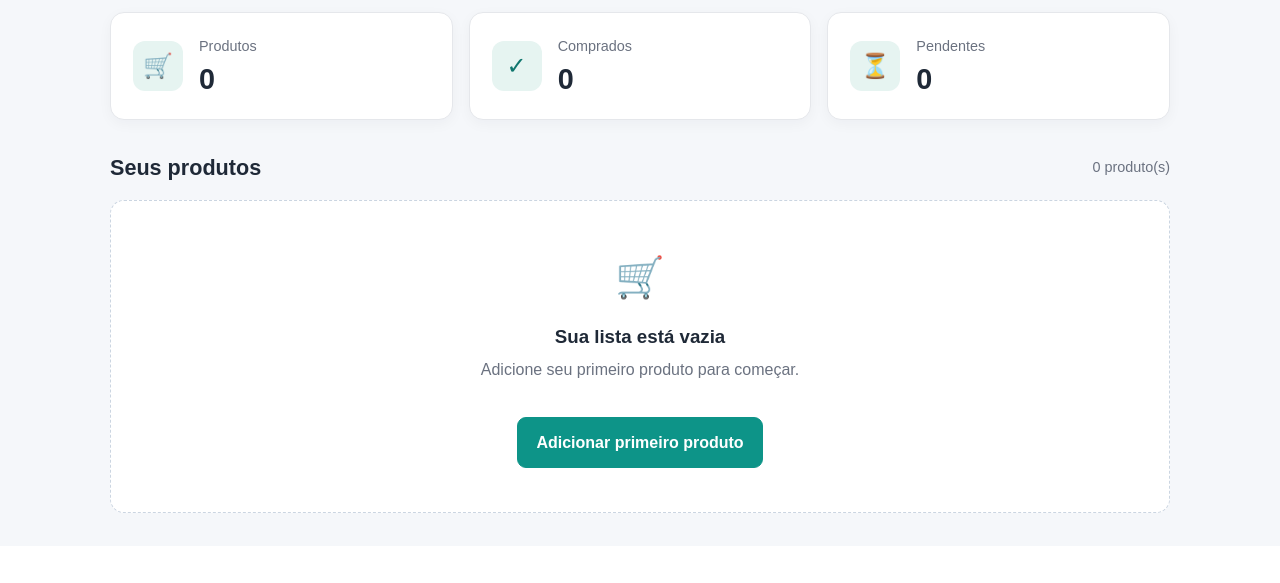
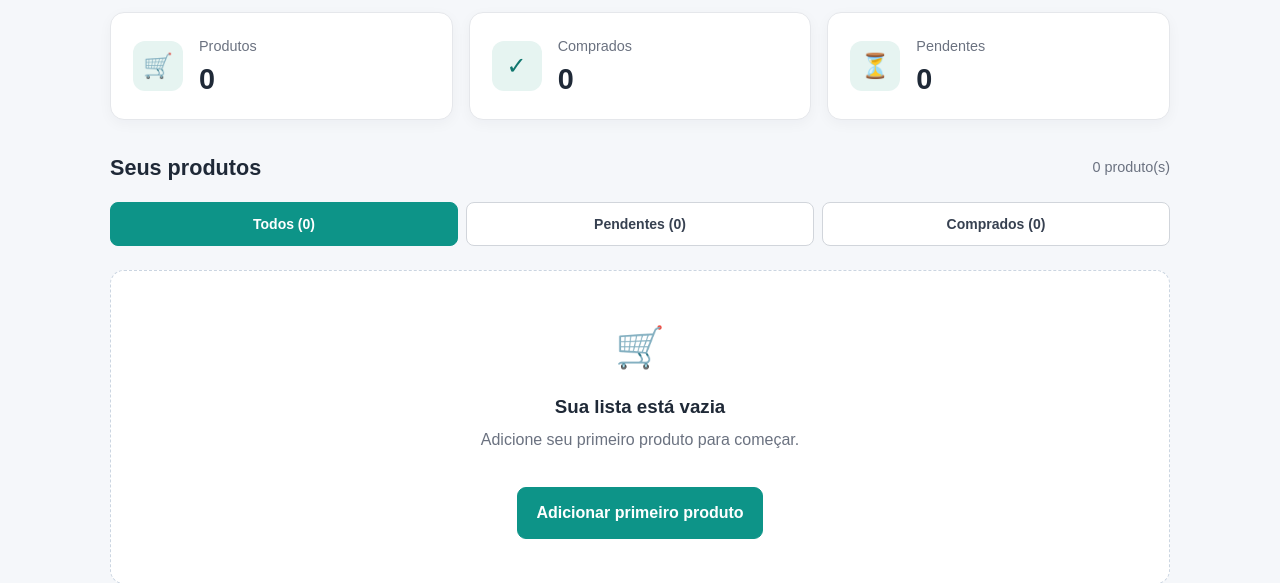
Before and after one commit to AndreSouzanl/lista-facil, a Django app: page /produtos/ in a window 1280 px wide. Shown: the part 254-837 px from the top of the page. Before the commit the page ends 767 px from the top, so only its background shows below. Run offline with Django 5.2, Linux system fonts and the light colour scheme; the visitor is signed in with stand-in values (Sample User, id 1); data that the repository does not hold is empty.

Commit message:
feat(produtos): adiciona filtros e paginação à lista

```diff
--- a/produtos/views.py
+++ b/produtos/views.py
@@ -21,6 +21,7 @@ def lista(request):
         ],
     )
 
+    # Contadores gerais da lista
     total_produtos = produtos.count()
 
     total_comprados = produtos.filter(
@@ -29,8 +30,29 @@ def lista(request):
 
     total_pendentes = total_produtos - total_comprados
 
+    # Identifica o filtro selecionado
+    filtro_atual = request.GET.get("filtro", "todos")
+
+    # Aplica o filtro escolhido
+    if filtro_atual == "pendentes":
+        produtos = produtos.filter(
+            status__in=[
+                Produto.Status.ATIVO,
+                Produto.Status.EDITADO,
+            ]
+        )
+
+    elif filtro_atual == "comprados":
+        produtos = produtos.filter(
+            status=Produto.Status.FINALIZADO
+        )
+
+    else:
+        filtro_atual = "todos"
+
     # Paginação: 8 produtos por página
     paginator = Paginator(produtos, 8)
+
     numero_pagina = request.GET.get("page")
     produtos_paginados = paginator.get_page(numero_pagina)
 
@@ -39,6 +61,7 @@ def lista(request):
         "total_produtos": total_produtos,
         "total_comprados": total_comprados,
         "total_pendentes": total_pendentes,
+        "filtro_atual": filtro_atual,
     }
 
     return render(request, "produtos/lista.html", contexto)
--- a/static/css/style.css
+++ b/static/css/style.css
@@ -824,6 +824,79 @@ a.pagina-link:hover {
     font-size: 14px;
 }
 
+/* filtros */
+/* Filtros da lista de produtos */
+
+.filtros-produtos {
+    display: flex;
+    flex-wrap: nowrap;
+    gap: 8px;
+    margin: 20px 0 24px;
+    width: 100%;
+    overflow: visible;
+    box-sizing: border-box;
+}
+
+.filtro-link {
+    display: inline-flex;
+    flex: 1 1 0;
+    min-width: 0;
+    box-sizing: border-box;
+
+    align-items: center;
+    justify-content: center;
+
+    padding: 10px 6px;
+    border: 1px solid #d1d5db;
+    border-radius: 8px;
+
+    background-color: #ffffff;
+    color: #374151;
+
+    font-size: 14px;
+    font-weight: 600;
+    text-decoration: none;
+    white-space: nowrap;
+
+    transition:
+        background-color 0.2s ease,
+        color 0.2s ease,
+        border-color 0.2s ease;
+}
+
+/* Efeito ao passar o mouse */
+.filtro-link:hover {
+    border-color: var(--cor-principal);
+    color: var(--cor-principal);
+}
+
+/* Filtro selecionado */
+.filtro-link.filtro-ativo {
+    border-color: var(--cor-principal);
+    background-color: var(--cor-principal);
+    color: #ffffff;
+}
+
+/* Mantém o destaque do filtro ativo ao passar o mouse */
+.filtro-link.filtro-ativo:hover {
+    background-color: #0f766e;
+    border-color: #0f766e;
+    color: #ffffff;
+}
+
+/* Ajustes para dispositivos móveis */
+@media (max-width: 480px) {
+    .filtros-produtos {
+        gap: 4px;
+    }
+
+    .filtro-link {
+        padding: 8px 2px;
+        font-size: clamp(9px, 3vw, 12px);
+        border-radius: 6px;
+    }
+}
+
 /* Adaptação para celulares */
 @media (max-width: 480px) {
     .paginacao {
--- a/templates/produtos/lista.html
+++ b/templates/produtos/lista.html
@@ -47,6 +47,33 @@
             <h2>Seus produtos</h2>
             <span>{{ total_produtos }} produto(s)</span>
         </div>
+        <nav class="filtros-produtos" aria-label="Filtrar produtos">
+
+            <a
+                href="?filtro=todos"
+                class="filtro-link {% if filtro_atual == 'todos' %}filtro-ativo{% endif %}"
+                {% if filtro_atual == 'todos' %}aria-current="page"{% endif %}
+            >
+                Todos ({{ total_produtos }})
+            </a>
+
+            <a
+                href="?filtro=pendentes"
+                class="filtro-link {% if filtro_atual == 'pendentes' %}filtro-ativo{% endif %}"
+                {% if filtro_atual == 'pendentes' %}aria-current="page"{% endif %}
+            >
+                Pendentes ({{ total_pendentes }})
+            </a>
+
+            <a
+                href="?filtro=comprados"
+                class="filtro-link {% if filtro_atual == 'comprados' %}filtro-ativo{% endif %}"
+                {% if filtro_atual == 'comprados' %}aria-current="page"{% endif %}
+            >
+                Comprados ({{ total_comprados }})
+            </a>
+
+        </nav>
 
         {% if produtos %}
             <div class="tabela-responsiva">
@@ -137,7 +164,7 @@
 
                     {% if produtos.has_previous %}
                         <a
-                            href="?page={{ produtos.previous_page_number }}"
+                           href="?filtro={{ filtro_atual }}&page={{ produtos.previous_page_number }}"
                             class="pagina-link"
                         >
                             Anterior
@@ -156,7 +183,7 @@
                                 </span>
                             {% else %}
                                 <a
-                                    href="?page={{ numero }}"
+                                    href="?filtro={{ filtro_atual }}&page={{ numero }}"
                                     class="pagina-link"
                                 >
                                     {{ numero }}
@@ -168,7 +195,7 @@
 
                     {% if produtos.has_next %}
                         <a
-                            href="?page={{ produtos.next_page_number }}"
+                            href="?filtro={{ filtro_atual }}&page={{ produtos.next_page_number }}"
                             class="pagina-link"
                         >
                             Próxima
```
